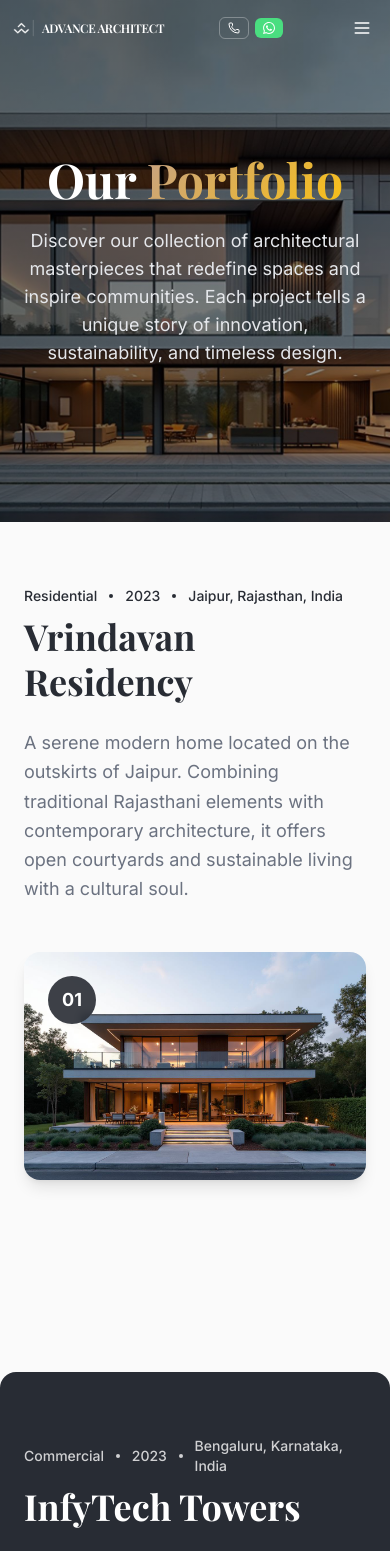
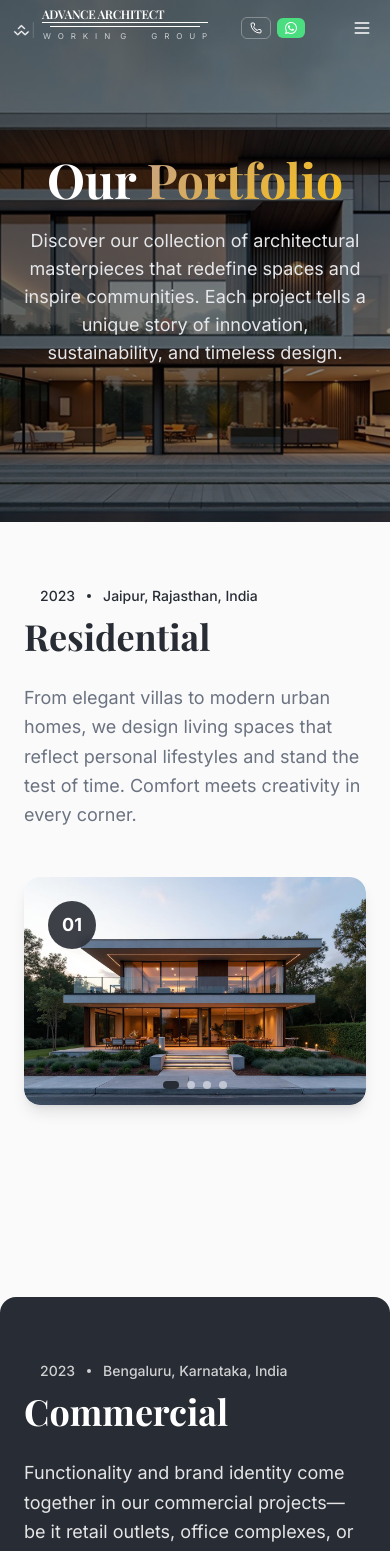
Before and after one commit to namit-x/NewLayout, a React (Vite) app: page /projects in a window 390 px wide. Shown: the top 1551 px of the page. Built offline with nearby package versions, Linux system fonts and the light colour scheme.

Commit message:
added some changes

```diff
--- a/src/components/Footer.tsx
+++ b/src/components/Footer.tsx
@@ -34,14 +34,24 @@ const Footer = () => {
             <div className="flex flex-col sm:flex-row sm:items-center gap-3 sm:gap-4">
               <img
                 src="/Logo2.png"
-                width={50}
-                height={50}
+                width={100}
+                height={100}
                 alt="Advance Architect Logo"
-                className="filter brightness-0 invert opacity-90 w-12 h-12 sm:w-14 sm:h-14 md:w-16 md:h-16 lg:w-18 lg:h-18"
+                className="filter brightness-0 invert opacity-90 w-16 h-16 sm:w-14 sm:h-14 md:w-16 md:h-16 lg:w-20 lg:h-20"
               />
               <h3 className="text-xl sm:text-2xl md:text-3xl lg:text-4xl font-playfair font-bold text-white">
                 ADVANCE <span className="text-amber-500">ARCHITECT</span>
+                {/* Bottom Borders and WORKINGGROUP Text */}
+                <div className={`flex flex-col items-center text-white`}>
+                  <div className={`h-[.25px] w-full bg-white`}></div>
+                  <div className={`h-[.25px] w-[90%] mt-[3px] bg-white`}></div>
+                  <div className="text-[12px] tracking-widest uppercase mt-1 opacity-70 text-center -mt-2">
+                  <span className="whitespace-pre">W  O  R  K  I  N   G        G  R  O  U  P</span>
+                  </div>
+                </div>
               </h3>
+
+
             </div>
             <p className="text-gray-300 leading-relaxed text-sm sm:text-base md:text-lg lg:text-xl max-w-2xl">
               Creating extraordinary architectural experiences through innovative design,
--- a/src/components/Header.tsx
+++ b/src/components/Header.tsx
@@ -1,5 +1,6 @@
 import { useState, useEffect } from 'react';
 import { Menu, Phone, X } from 'lucide-react';
+import { useNavigate } from 'react-router-dom';
 
 const Header = () => {
   const [isScrolled, setIsScrolled] = useState(false);
@@ -7,6 +8,7 @@ const Header = () => {
 
   const logoUrl = isScrolled ? 'Logo.png' : 'Logo2.png';
 
+  const navigate = useNavigate();
   useEffect(() => {
     const handleScroll = () => {
       setIsScrolled(window.scrollY > 20);
@@ -25,23 +27,35 @@ const Header = () => {
 
   return (
     <header
-      className={`fixed top-0 left-0 right-0 z-50 transition-all duration-300 ${
-        isScrolled ? 'bg-white shadow-sm' : 'bg-transparent'
-      }`}
+      className={`fixed top-0 left-0 right-0 z-50 transition-all duration-300 ${isScrolled ? 'bg-white shadow-sm' : 'bg-transparent'
+        }`}
     >
       <div className="container mx-auto px-3 sm:px-4 md:px-6 lg:px-8">
         <nav className="flex items-center justify-between h-14 sm:h-16 md:h-18 lg:h-20 xl:h-22 relative">
-          {/* Logo + Firm Name */}
-          <div className="flex items-center gap-1.5 sm:gap-2 md:gap-3 z-10 flex-shrink-0">
+          {/* Logo + Firm Name with Borders */}
+          <div className="flex items-end gap-1.5 sm:gap-2 md:gap-3 z-10 flex-shrink-0 relative pb-2">
             <img
-              className="w-6 h-6 xs:w-7 xs:h-7 sm:w-8 sm:h-8 md:w-9 md:h-9 lg:w-10 lg:h-10 xl:w-11 xl:h-11"
+              className="w-6 h-6 xs:w-7 xs:h-7 sm:w-8 sm:h-8 md:w-9 md:h-9 cursor-pointer lg:w-10 lg:h-10 xl:w-16 xl:h-16"
+              onClick={() => { navigate('/') }}
               src={logoUrl}
               alt="Logo"
             />
-            <div className={`font-playfair font-semibold tracking-tight ${
-              isScrolled ? 'text-black' : 'text-white'
-            } text-xs xs:text-sm sm:text-base md:text-lg lg:text-xl xl:text-2xl 2xl:text-3xl whitespace-nowrap`}>
-              ADVANCE ARCHITECT
+            <div className="flex flex-col">
+              <div
+                className={`font-playfair font-semibold tracking-tight cursor-pointer ${isScrolled ? 'text-black' : 'text-white'
+                  } text-xs xs:text-sm sm:text-base md:text-lg lg:text-xl xl:text-2xl 2xl:text-3xl whitespace-nowrap`}
+                onClick={() => { navigate('/') }}
+              >
+                ADVANCE ARCHITECT
+              </div>
+              {/* Bottom Borders and WORKINGGROUP Text */}
+              <div className={`flex flex-col items-center ${isScrolled ? ' text-black shadow-sm' : 'bg-transparent text-white'}`}>
+                <div className={`h-[.25px] w-full ${isScrolled? 'bg-black': 'bg-white'}`}></div>
+                <div className={`h-[.25px] w-[90%] mt-[3px] ${isScrolled? 'bg-black': 'bg-white'}`}></div>
+                <div className="text-[8px] tracking-widest uppercase mt-1 ml-px opacity-70 text-center ">
+                <span className="whitespace-pre">W  O  R  K  I  N   G        G  R  O  U  P</span>
+                </div>
+              </div>
             </div>
           </div>
 
@@ -75,7 +89,6 @@ const Header = () => {
                 border rounded-md sm:rounded-lg bg-transparent hover:bg-primary/10 transition-colors duration-300 z-20`}
             >
               <Phone className="w-3 h-3 xs:w-3.5 xs:h-3.5 sm:w-4 sm:h-4 md:w-4 md:h-4 lg:w-5 lg:h-5" />
-              {/* <span className="hidden xs:inline sm:hidden md:inline">Call</span> */}
               <span className="hidden sm:inline md:hidden">Call</span>
               <span className="hidden md:inline">Call Now</span>
             </a>
@@ -95,7 +108,6 @@ const Header = () => {
                 className="w-3 h-3 xs:w-3.5 xs:h-3.5 sm:w-4 sm:h-4 md:w-4 md:h-4 lg:w-5 lg:h-5 fill-current">
                 <path d="M17.472 14.382c-.297-.149-1.758-.867-2.03-.967-.273-.099-.471-.148-.67.15-.197.297-.767.966-.94 1.164-.173.199-.347.223-.644.075-.297-.15-1.255-.463-2.39-1.475-.883-.788-1.48-1.761-1.653-2.059-.173-.297-.018-.458.13-.606.134-.133.298-.347.446-.52.149-.174.198-.298.298-.497.099-.198.05-.371-.025-.52-.075-.149-.669-1.612-.916-2.207-.242-.579-.487-.5-.669-.51-.173-.008-.371-.01-.57-.01-.198 0-.52.074-.792.372-.272.297-1.04 1.016-1.04 2.479 0 1.462 1.065 2.875 1.213 3.074.149.198 2.096 3.2 5.077 4.487.709.306 1.262.489 1.694.625.712.227 1.36.195 1.871.118.571-.085 1.758-.719 2.006-1.413.248-.694.248-1.289.173-1.413-.074-.124-.272-.198-.57-.347m-5.421 7.403h-.004a9.87 9.87 0 01-5.031-1.378l-.361-.214-3.741.982.998-3.648-.235-.374a9.86 9.86 0 01-1.51-5.26c.001-5.45 4.436-9.884 9.888-9.884 2.64 0 5.122 1.03 6.988 2.898a9.825 9.825 0 012.893 6.994c-.003 5.45-4.437 9.884-9.885 9.884m8.413-18.297A11.815 11.815 0 0012.05 0C5.495 0 .16 5.335.157 11.892c0 2.096.547 4.142 1.588 5.945L.057 24l6.305-1.654a11.882 11.882 0 005.683 1.448h.005c6.554 0 11.89-5.335 11.893-11.893a11.821 11.821 0 00-3.48-8.413z" />
               </svg>
-              {/* <span className="hidden xs:inline sm:hidden md:inline">Start</span> */}
               <span className="hidden sm:inline md:hidden">Start</span>
               <span className="hidden md:inline lg:hidden">Start Project</span>
               <span className="hidden lg:inline">Start Project</span>
--- a/src/components/contact/contactPage.tsx
+++ b/src/components/contact/contactPage.tsx
@@ -126,7 +126,7 @@ const ContactInfo = () => {
                     <div className="min-w-0 flex-1">
                       <h3 className="font-playfair text-lg sm:text-xl font-semibold text-foreground mb-2">Visit Our Studio</h3>
                       <p className="text-base sm:text-lg font-medium text-foreground">
-                        14, First Floor, Saini Complex, Near civil hospital, Rohtak
+                        14, First Floor, Saini Complex, Near civil hospital, Rohtak - 124001
                       </p>
                       <p className="text-sm sm:text-base text-muted-foreground mt-2 flex items-center gap-1">
                         <svg xmlns="http://www.w3.org/2000/svg" width="14" height="14" viewBox="0 0 24 24" fill="none" stroke="currentColor" strokeWidth="2" strokeLinecap="round" strokeLinejoin="round" className="lucide lucide-clock">
--- a/src/components/projects/Portfolio.tsx
+++ b/src/components/projects/Portfolio.tsx
@@ -1,64 +1,137 @@
-import { useEffect, useRef } from 'react';
+import { useEffect, useRef, useState } from 'react';
 import { AspectRatio } from '../../components/ui/aspect-ratio';
-import portfolioHeroBg from '/PHero.png'
+import portfolioHeroBg from '/PHero.png';
+import { ChevronLeft, ChevronRight } from 'lucide-react';
 
+// Updated projects data structure to include multiple images
 const projects = [
   {
     id: 1,
-    title: "Vrindavan Residency",
-    category: "Residential",
-    description: "A serene modern home located on the outskirts of Jaipur. Combining traditional Rajasthani elements with contemporary architecture, it offers open courtyards and sustainable living with a cultural soul.",
-    image: 'p1.png',
+    title: "Residential",
+    description: "From elegant villas to modern urban homes, we design living spaces that reflect personal lifestyles and stand the test of time. Comfort meets creativity in every corner.",
+    images: ['p1.png', 'p1-2.png', 'p1-3.png', 'p1-4.png'], // Multiple images
     year: "2023",
     location: "Jaipur, Rajasthan, India"
   },
   {
     id: 2,
-    title: "InfyTech Towers",
-    category: "Commercial",
-    description: "A high-tech corporate space in Bengaluru's Electronic City, designed for collaboration and innovation. Features smart climate control and flexible interiors to suit tech startups and large enterprises alike.",
-    image: "/p2.png",
+    title: "Commercial",
+    description: "Functionality and brand identity come together in our commercial projects—be it retail outlets, office complexes, or hospitality environments. We deliver design that works and sells.",
+    images: ["/p2.png", "/p2-2.png", "/p2-3.png"],
     year: "2023",
     location: "Bengaluru, Karnataka, India"
   },
   {
     id: 3,
-    title: "GreenHive Habitat",
-    category: "Mixed-Use",
-    description: "An eco-conscious development in Pune, integrating residential units, retail outlets, and rooftop gardens. Designed to reduce carbon footprint while enhancing community interaction and livability.",
-    image: "/p3.png",
+    title: "Industrial",
+    description: "With a deep understanding of technical requirements and operational flow, our industrial architecture focuses on efficiency, durability, and scalable layouts that support growth.",
+    images: ["/p3.png", "/p3-2.png", "/p3-3.png"],
     year: "2022",
     location: "Pune, Maharashtra, India"
   },
   {
     id: 4,
-    title: "Shanti Villa",
-    category: "Luxury Residential",
-    description: "A lavish villa near Alibaug featuring infinity pool views of the Arabian Sea, artisanal finishes, and an open floor plan that blends seamlessly with the coastal landscape.",
-    image: "/p4.png",
+    title: "Renovation",
+    description: "Old becomes new. We breathe life into aged structures—honoring their character while integrating modern standards. Ideal for clients who want transformation without compromise.",
+    images: ["/p4.png", "/p4-2.png", "/p4-3.png"],
     year: "2023",
     location: "Alibaug, Maharashtra, India"
-  },
-  {
-    id: 5,
-    title: "Kala Kendra",
-    category: "Public/Cultural",
-    description: "A vibrant cultural center in Udaipur celebrating Indian art, music, and heritage. The design reflects Mughal and Rajputana architecture while offering modern performance spaces and galleries.",
-    image: "/p5.png",
-    year: "2022",
-    location: "Udaipur, Rajasthan, India"
-  },
-  {
-    id: 6,
-    title: "Aaranya EcoHomes",
-    category: "Sustainable Housing",
-    description: "An award-winning green housing project near Coimbatore, designed with solar energy systems, rainwater harvesting, and natural ventilation for a zero-energy lifestyle.",
-    image: "/p6.png",
-    year: "2023",
-    location: "Coimbatore, Tamil Nadu, India"
   }
 ];
 
+// ImageSlider component
+const ImageSlider = ({ images, isOdd }: { images: string[], isOdd: boolean }) => {
+  const [currentIndex, setCurrentIndex] = useState(0);
+  const [touchStart, setTouchStart] = useState<number | null>(null);
+  const [touchEnd, setTouchEnd] = useState<number | null>(null);
+  const sliderRef = useRef<HTMLDivElement>(null);
+
+  // The minimum distance to trigger a swipe
+  const minSwipeDistance = 50;
+
+  const goToPrevious = () => {
+    const isFirstImage = currentIndex === 0;
+    const newIndex = isFirstImage ? images.length - 1 : currentIndex - 1;
+    setCurrentIndex(newIndex);
+  };
+
+  const goToNext = () => {
+    const isLastImage = currentIndex === images.length - 1;
+    const newIndex = isLastImage ? 0 : currentIndex + 1;
+    setCurrentIndex(newIndex);
+  };
+
+  const onTouchStart = (e: React.TouchEvent) => {
+    setTouchEnd(null); // Reset touchEnd
+    setTouchStart(e.targetTouches[0].clientX);
+  };
+
+  const onTouchMove = (e: React.TouchEvent) => {
+    setTouchEnd(e.targetTouches[0].clientX);
+  };
+
+  const onTouchEnd = () => {
+    if (!touchStart || !touchEnd) return;
+    const distance = touchStart - touchEnd;
+    const isLeftSwipe = distance > minSwipeDistance;
+    const isRightSwipe = distance < -minSwipeDistance;
+
+    if (isLeftSwipe) {
+      goToNext();
+    } else if (isRightSwipe) {
+      goToPrevious();
+    }
+  };
+
+  return (
+    <div
+      className="group relative overflow-hidden rounded-2xl bg-surface-elevated shadow-lg"
+      ref={sliderRef}
+      onTouchStart={onTouchStart}
+      onTouchMove={onTouchMove}
+      onTouchEnd={onTouchEnd}
+    >
+      <AspectRatio ratio={3 / 2} className="bg-muted">
+        <img
+          src={images[currentIndex]}
+          alt={`Project image ${currentIndex + 1}`}
+          className="object-cover w-full h-full transition-transform duration-700 group-hover:scale-105 select-none"
+          loading="lazy"
+          draggable="false" // Prevent default drag behavior
+        />
+        <div className="absolute inset-0 bg-gradient-to-t from-black/20 to-transparent opacity-0 group-hover:opacity-100 transition-opacity duration-300" />
+      </AspectRatio>
+
+      {/* Navigation arrows */}
+      <button
+        onClick={goToPrevious}
+        className={`absolute left-4 top-1/2 -translate-y-1/2 w-10 h-10 rounded-full flex items-center justify-center opacity-0 group-hover:opacity-100 transition-opacity duration-300 ${isOdd ? 'bg-primary/80 text-white' : 'bg-white/80 text-primary'}`}
+        aria-label="Previous image"
+      >
+        <ChevronLeft className="w-6 h-6" />
+      </button>
+      <button
+        onClick={goToNext}
+        className={`absolute right-4 top-1/2 -translate-y-1/2 w-10 h-10 rounded-full flex items-center justify-center opacity-0 group-hover:opacity-100 transition-opacity duration-300 ${isOdd ? 'bg-primary/80 text-white' : 'bg-white/80 text-primary'}`}
+        aria-label="Next image"
+      >
+        <ChevronRight className="w-6 h-6" />
+      </button>
+
+      {/* Dots indicator */}
+      <div className="absolute bottom-4 left-0 right-0 flex justify-center gap-2">
+        {images.map((_, index) => (
+          <button
+            key={index}
+            onClick={() => setCurrentIndex(index)}
+            className={`w-2 h-2 rounded-full transition-all ${currentIndex === index ? (isOdd ? 'bg-primary w-4' : 'bg-white w-4') : 'bg-white/50'}`}
+            aria-label={`Go to image ${index + 1}`}
+          />
+        ))}
+      </div>
+    </div>
+  );
+};
 
 const Portfolio = () => {
   const projectRefs = useRef<(HTMLDivElement | null)[]>([]);
@@ -131,10 +204,7 @@ const Portfolio = () => {
                     <div className="space-y-2">
                       <div className={`flex items-center gap-3 text-sm font-medium ${index % 2 === 0 ? 'text-primary' : 'text-primary-foreground/80'
                         }`}>
-                        <span>{project.category}</span>
-                        <span className={`w-1 h-1 rounded-full ${index % 2 === 0 ? 'bg-primary' : 'bg-primary-foreground/80'
-                          }`}></span>
-                        <span>{project.year}</span>
+                        <span className='ml-4'>{project.year}</span>
                         <span className={`w-1 h-1 rounded-full ${index % 2 === 0 ? 'bg-primary' : 'bg-primary-foreground/80'
                           }`}></span>
                         <span>{project.location}</span>
@@ -151,18 +221,10 @@ const Portfolio = () => {
                     </p>
                   </div>
 
-                  {/* Project Image - Remains unchanged */}
+                  {/* Project Image Slider */}
                   <div className={`${isOdd ? 'lg:order-2' : 'lg:order-1'}`}>
                     <div className="group relative overflow-hidden rounded-2xl bg-surface-elevated shadow-lg">
-                      <AspectRatio ratio={3 / 2} className="bg-muted">
-                        <img
-                          src={project.image}
-                          alt={project.title}
-                          className="object-cover w-full h-full transition-transform duration-700 group-hover:scale-105"
-                          loading="lazy"
-                        />
-                        <div className="absolute inset-0 bg-gradient-to-t from-black/20 to-transparent opacity-0 group-hover:opacity-100 transition-opacity duration-300" />
-                      </AspectRatio>
+                      <ImageSlider images={project.images} isOdd={isOdd} />
 
                       {/* Project number overlay */}
                       <div className={`absolute top-6 left-6 w-12 h-12 rounded-full flex items-center justify-center font-bold text-lg ${index % 2 === 0 ? 'bg-primary/90 text-white' : 'bg-white/90 text-primary'
@@ -172,7 +234,6 @@ const Portfolio = () => {
                     </div>
                   </div>
                 </div>
-
               </div>
             </div>
           );
```
